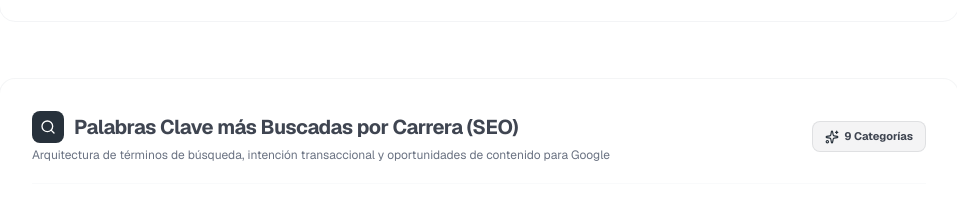
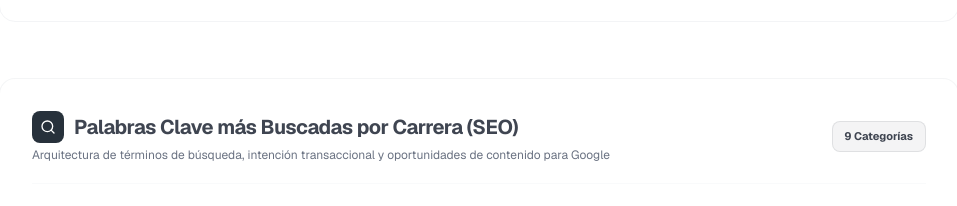
Before and after one commit to isaflores033/reporte-isa-web-lametro, a Next.js app: page / in a window 1280 px wide. Shown: the part 3580-3786 px from the top of the page, without its empty margins (289-1246 px from the left). Built offline with nearby package versions, Linux system fonts and the light colour scheme.

Commit message:
actualizar datos

```diff
--- a/src/components/KeywordsSection.jsx
+++ b/src/components/KeywordsSection.jsx
@@ -62,7 +62,6 @@ export default function KeywordsSection() {
         </div>
 
         <span className="text-[11px] font-bold text-[lab(29%_-0.04_-7.9)] bg-[#27313B]/5 px-3 py-1.5 rounded-lg border border-[#27313B]/10 self-start sm:self-auto flex items-center gap-1.5">
-          <Sparkles className="w-3.5 h-3.5 text-[#27313B]" />
           9 Categorías
         </span>
       </div>
@@ -78,11 +77,10 @@ export default function KeywordsSection() {
                 setActiveTab(cat.id);
                 setCopied(false);
               }}
-              className={`px-3 py-1.5 text-xs font-bold rounded-lg whitespace-nowrap transition-all duration-150 cursor-pointer ${
-                isActive
+              className={`px-3 py-1.5 text-xs font-bold rounded-lg whitespace-nowrap transition-all duration-150 cursor-pointer ${isActive
                   ? "bg-[#27313B] text-white shadow-xs"
                   : "bg-gray-100/80 text-gray-600 hover:bg-gray-200/80 hover:text-gray-900"
-              }`}
+                }`}
             >
               {cat.label}
             </button>
@@ -111,11 +109,10 @@ export default function KeywordsSection() {
 
             <button
               onClick={handleCopyKeywords}
-              className={`inline-flex items-center gap-1.5 px-3 py-1.5 text-xs font-semibold rounded-lg border transition-all self-start sm:self-auto cursor-pointer ${
-                copied
+              className={`inline-flex items-center gap-1.5 px-3 py-1.5 text-xs font-semibold rounded-lg border transition-all self-start sm:self-auto cursor-pointer ${copied
                   ? "bg-emerald-50 text-emerald-700 border-emerald-200"
                   : "bg-gray-50 text-gray-600 border-gray-200 hover:bg-gray-100 hover:text-gray-900"
-              }`}
+                }`}
             >
               {copied ? (
                 <>
```
